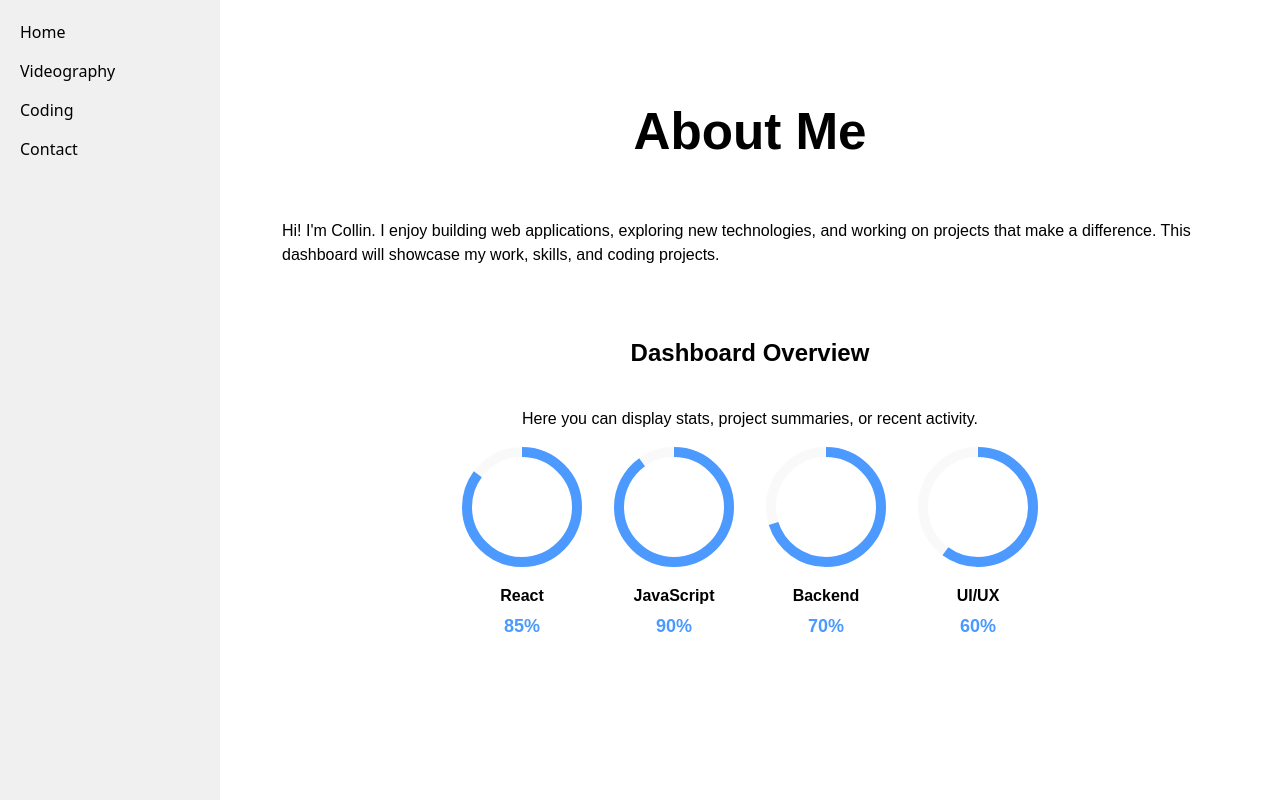
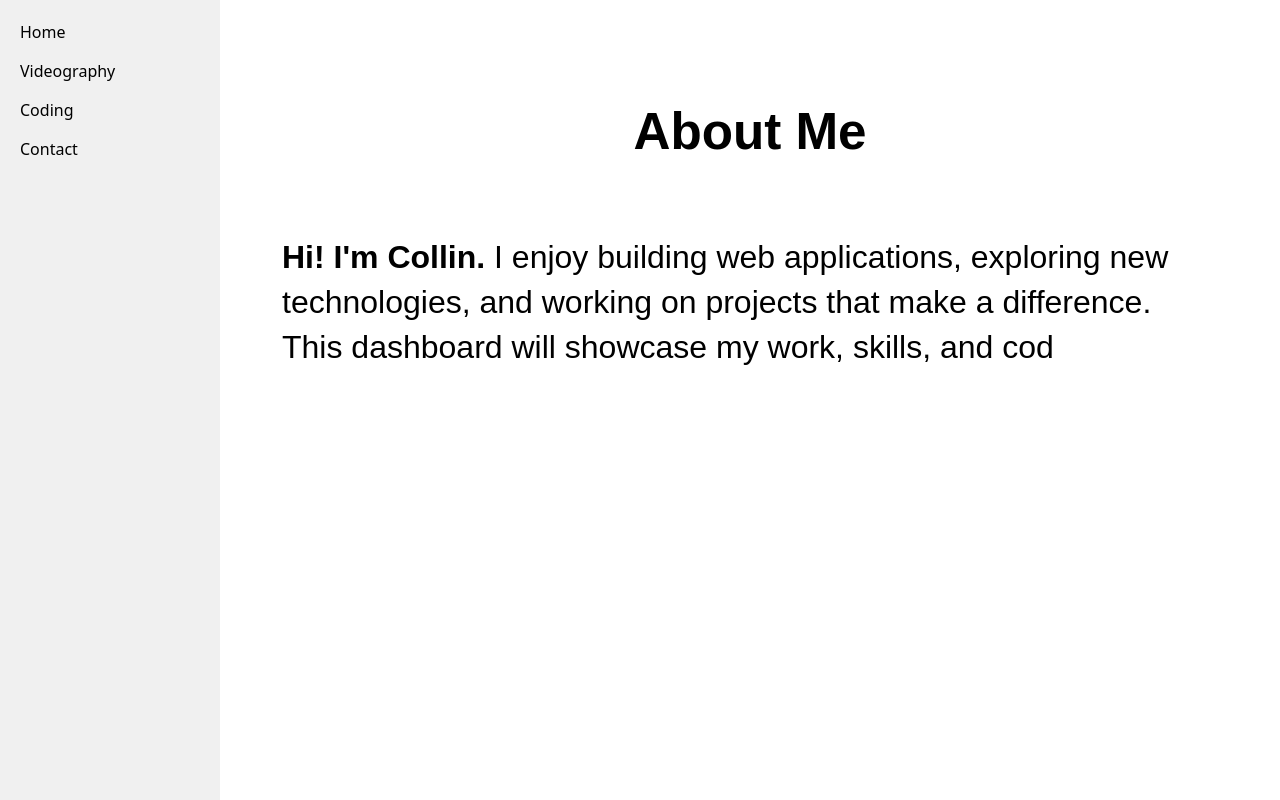
Before and after one commit to ForSureNotCollin/collinwebsite, a React (Vite) app in the folder front-end-client/: page / in a window 1280 px wide. Built offline with nearby package versions, Linux system fonts and the light colour scheme.

Commit message:
Home page updated with new animations for user interaction, contact page getting updated with animations and better over-all look

```diff
--- a/front-end-client/src/pages/Contact/contact.css
+++ b/front-end-client/src/pages/Contact/contact.css
@@ -1,38 +1,83 @@
+/* Container styling */
 .contactPage {
-    display : flex ;
-    flex-direction : column ;
-    align-items : center ;
-    padding : 2rem ;
+  display: flex;
+  flex-direction: column;
+  align-items: center;
+  padding: 2rem;
+  font-family: sans-serif;
+  max-width: 700px;
+  margin: 0 auto;
 }
 
+/* Header styling */
 .contactHeader {
-    display : flex ;
-    flex-direction : column ;
-    align-items : center ;
-    color : black ;
+  display: flex;
+  flex-direction: column;
+  align-items: center;
+  color: black;
+  margin-bottom: 2rem;
 }
 
-.contactForm {
-    display: flex ;
-    flex-direction: column ;
-    align-items: center ;
+.contactHeader h1,
+.contactHeader h2 {
+  margin: 0.25rem 0;
+  text-align: center;
 }
 
-.formField-name {
-        background-color : white ;
-    }
-    /* Style all form inputs */
+/* Typewriter effect */
+.typewriter {
+  font-size: 2rem;
+  line-height: 1.4;
+  white-space: pre-wrap;
+}
+
+.cursor {
+  display: inline-block;
+  margin-left: 4px;
+  animation: blink 1s infinite;
+}
+
+@keyframes blink {
+  0% { opacity: 1; }
+  50% { opacity: 0; }
+  100% { opacity: 1; }
+}
+
+/* Form styling */
+.contactForm {
+  display: flex;
+  flex-direction: column;
+  align-items: stretch;
+  width: 100%;
+  gap: 1rem;
+  animation: fadeIn 1s ease forwards;
+}
+
+label {
+  display: flex;
+  flex-direction: column;
+  font-weight: bold;
+  margin-bottom: 0.5rem;
+}
+
+/* Input and textarea styling */
 .contactForm input,
 .contactForm textarea {
-  background: #fff;              /* White background */
-  color: #000;                   /* Text color */
-  padding: 10px;
+  background: #fff;
+  color: #000;
+  padding: 12px;
   border: 1px solid #ccc;
-  border-radius: 6px;
-  width: 100%;
+  border-radius: 10px;
   font-size: 16px;
-  margin-top: 5px;
   box-sizing: border-box;
+  transition: border 0.2s, box-shadow 0.2s;
+}
+
+.contactForm input:focus,
+.contactForm textarea:focus {
+  outline: none;
+  border-color: #4c9aff;
+  box-shadow: 0 0 6px rgba(76, 154, 255, 0.4);
 }
 
 /* Optional: nicer textarea */
@@ -40,3 +85,37 @@
   min-height: 120px;
   resize: vertical;
 }
+
+/* Submit button */
+.contactForm button {
+  padding: 0.75rem;
+  font-size: 1rem;
+  background-color: #4c9aff;
+  color: white;
+  border: none;
+  border-radius: 10px;
+  cursor: pointer;
+  transition: background-color 0.2s, transform 0.2s;
+}
+
+.contactForm button:hover {
+  background-color: #357ae8;
+  transform: translateY(-2px);
+}
+
+/* Fade-in animation for form */
+.fade-in {
+  opacity: 0;
+  animation: fadeIn 1s ease forwards;
+}
+
+@keyframes fadeIn {
+  from {
+    opacity: 0;
+    transform: translateY(12px);
+  }
+  to {
+    opacity: 1;
+    transform: translateY(0);
+  }
+}
--- a/front-end-client/src/pages/Dashboard/Dashboard.css
+++ b/front-end-client/src/pages/Dashboard/Dashboard.css
@@ -9,6 +9,9 @@
 }
 
 .about-me {
+  display: flex;
+  flex-direction: column;
+  align-items: center;
   margin-bottom: 2rem;
 }
 
@@ -18,8 +21,41 @@
   align-items: center;
 }
 
-.about-me {
-  display: flex ;
-  flex-direction : column ;
-  align-items : center ;
+/* ✅ TYPEWRITER EFFECT */
+.typewriter {
+  font-size: 1.1rem;
+  line-height: 1.6;
+  white-space: pre-wrap;
 }
+
+/* ✅ BLINKING CURSOR */
+.cursor {
+  display: inline-block;
+  margin-left: 4px;
+  animation: blink 1s infinite;
+}
+
+@keyframes blink {
+  0% { opacity: 1; }
+  50% { opacity: 0; }
+  100% { opacity: 1; }
+}
+
+.fade-in {
+  animation: fadeIn 1s ease forwards;
+}
+
+@keyframes fadeIn {
+  from {
+    opacity: 0;
+    transform: translateY(12px);
+  }
+  to {
+    opacity: 1;
+    transform: translateY(0);
+  }
+}
+
+.cursor-pause {
+  animation: blink 1s step-start 1 ;
+}
--- a/front-end-client/src/pages/Dashboard/Dashboard.jsx
+++ b/front-end-client/src/pages/Dashboard/Dashboard.jsx
@@ -1,9 +1,8 @@
 // src/pages/Dashboard/Dashboard.jsx
-import React from "react";
-import './Dashboard.css'; // optional, for styling
+import React, { useEffect, useState } from "react";
+import "./Dashboard.css";
 import ProgressWheels from "./ProgressWheels";
-import './ProgressWheels.css' ;
-
+import "./ProgressWheels.css";
 
 const stats = [
   { label: "React", value: 85 },
@@ -12,33 +11,72 @@ const stats = [
   { label: "UI/UX", value: 60 },
 ];
 
-<section className="dashboard-content">
-  <h2>Skill Overview</h2>
-  <ProgressWheels stats={stats} />
-</section>
+export default function Dashboard() {
+  // Text Phases
+  const introText = "Hi! I'm Collin.";
+  const detailText =
+    " I enjoy building web applications, exploring new technologies, and working on projects that make a difference. This dashboard will showcase my work, skills, and coding projects.";
 
-export default function Dashboard() {
+  const [displayedIntro, setDisplayedIntro] = useState("");
+  const [displayedDetail, setDisplayedDetail] = useState("");
+  const [introIndex, setIntroIndex] = useState(0);
+  const [detailIndex, setDetailIndex] = useState(0);
+  const [startDetail, setStartDetail] = useState(false);
+
+  // Phase 1 – Type intro
+  useEffect(() => {
+    if (introIndex < introText.length) {
+      const timeout = setTimeout(() => {
+        setDisplayedIntro((prev) => prev + introText[introIndex]);
+        setIntroIndex((prev) => prev + 1);
+      }, 40);
+      return () => clearTimeout(timeout);
+    }
+
+    // ✅ Wait for 2 cursor blinks (~2s) before starting Phase 2
+    if (introIndex === introText.length) {
+      const pause = setTimeout(() => {
+        setStartDetail(true);
+      }, 750); // 2 cursor blinks
+      return () => clearTimeout(pause);
+    }
+  }, [introIndex, introText]);
+
+  // Phase 2 – Type detail text after pause
+  useEffect(() => {
+    if (!startDetail) return;
+
+    if (detailIndex < detailText.length) {
+      const timeout = setTimeout(() => {
+        setDisplayedDetail((prev) => prev + detailText[detailIndex]);
+        setDetailIndex((prev) => prev + 1);
+      }, 25);
+      return () => clearTimeout(timeout);
+    }
+  }, [startDetail, detailIndex, detailText]);
+
   return (
-
     <div className="dashboard-container">
-      {/* Main Content */}
       <main className="dashboard-main">
-        {/* About Me Section */}
+        {/* ABOUT ME */}
         <section className="about-me">
           <h1>About Me</h1>
-          <p>
-            Hi! I'm Collin. I enjoy building web applications, exploring new technologies,
-            and working on projects that make a difference. This dashboard will showcase my
-            work, skills, and coding projects.
+
+          <p className="typewriter">
+            <strong>{displayedIntro}</strong>
+            {displayedDetail}
+            <span className="cursor">|</span>
           </p>
         </section>
 
-        {/* Placeholder for other dashboard content */}
-        <section className="dashboard-content">
-          <h2>Dashboard Overview</h2>
-          <p>Here you can display stats, project summaries, or recent activity.</p>
-          <ProgressWheels stats = {stats} />
-        </section>
+        {/* Dashboard Content */}
+        {startDetail && detailIndex === detailText.length && (
+          <section className="dashboard-content fade-in">
+            <h2>Dashboard Overview</h2>
+            <p>Here you can display stats, project summaries, or recent activity.</p>
+            <ProgressWheels stats={stats} />
+          </section>
+        )}
       </main>
     </div>
   );
--- a/front-end-client/src/pages/Dashboard/ProgressWheels.css
+++ b/front-end-client/src/pages/Dashboard/ProgressWheels.css
@@ -7,37 +7,32 @@
 
 .wheel {
   position: relative;
-  width: 120px;
-  text-align: center;
-  font-family: sans-serif;
+  display: flex;
+  flex-direction: column;
+  align-items: center;
 }
 
-.progress-circle {
-  transition: stroke-dashoffset 1.2s ease;
+.bg-circle {
   transform: rotate(-90deg);
   transform-origin: 50% 50%;
 }
 
-.bg-circle {
-  opacity: 0.3;
+.progress-circle {
   transform: rotate(-90deg);
   transform-origin: 50% 50%;
+  transition: stroke-dashoffset 0.1s linear;
 }
 
 .wheel-label {
-  display: block;
-  margin-top: 10px;
-  font-weight: 600;
+  margin-top: 0.5rem;
+  font-weight: bold;
 }
 
 .wheel-value {
-  display: block;
-  font-size: 18px;
-  color: #4C9AFF;
-  margin-top: 5px;
+  position: absolute;
+  top: 50%;
+  left: 50%;
+  transform: translate(-50%, -50%);
   font-weight: bold;
+  font-size: 1.2rem;
 }
-
-.progress-circle {
-    transition : stroke-dashoffset 0.1s linear ;
-}
--- a/front-end-client/src/pages/Dashboard/ProgressWheels.jsx
+++ b/front-end-client/src/pages/Dashboard/ProgressWheels.jsx
@@ -1,14 +1,41 @@
-import React from "react";
+import React, { useState, useEffect } from "react";
 import "./ProgressWheels.css";
 
 export default function ProgressWheels({ stats }) {
+  const [animatedValues, setAnimatedValues] = useState(
+    stats.map(() => 0)
+  );
+
+  useEffect(() => {
+    stats.forEach((item, index) => {
+      let start = 0;
+      const end = item.value;
+      const duration = 1500; // total animation time in ms
+      const stepTime = 15; // update every 15ms
+      const increment = (end / duration) * stepTime;
+
+      const interval = setInterval(() => {
+        start += increment;
+        if (start >= end) {
+          start = end;
+          clearInterval(interval);
+        }
+        setAnimatedValues(prev => {
+          const newVals = [...prev];
+          newVals[index] = Math.round(start);
+          return newVals;
+        });
+      }, stepTime);
+    });
+  }, [stats]);
+
   return (
     <div className="wheels-container">
       {stats.map((item, index) => (
         <ProgressWheel
           key={index}
           label={item.label}
-          value={item.value}
+          value={animatedValues[index]}
           size={120}
           strokeWidth={10}
         />
@@ -44,6 +71,7 @@ function ProgressWheel({ label, value, size, strokeWidth }) {
           cy={size / 2}
           strokeDasharray={circumference}
           strokeDashoffset={offset}
+          strokeLinecap="round"
         />
       </svg>
 
```
Also changed, not shown: front-end-client/src/pages/Contact/contact.jsx (+58 -8 lines).
